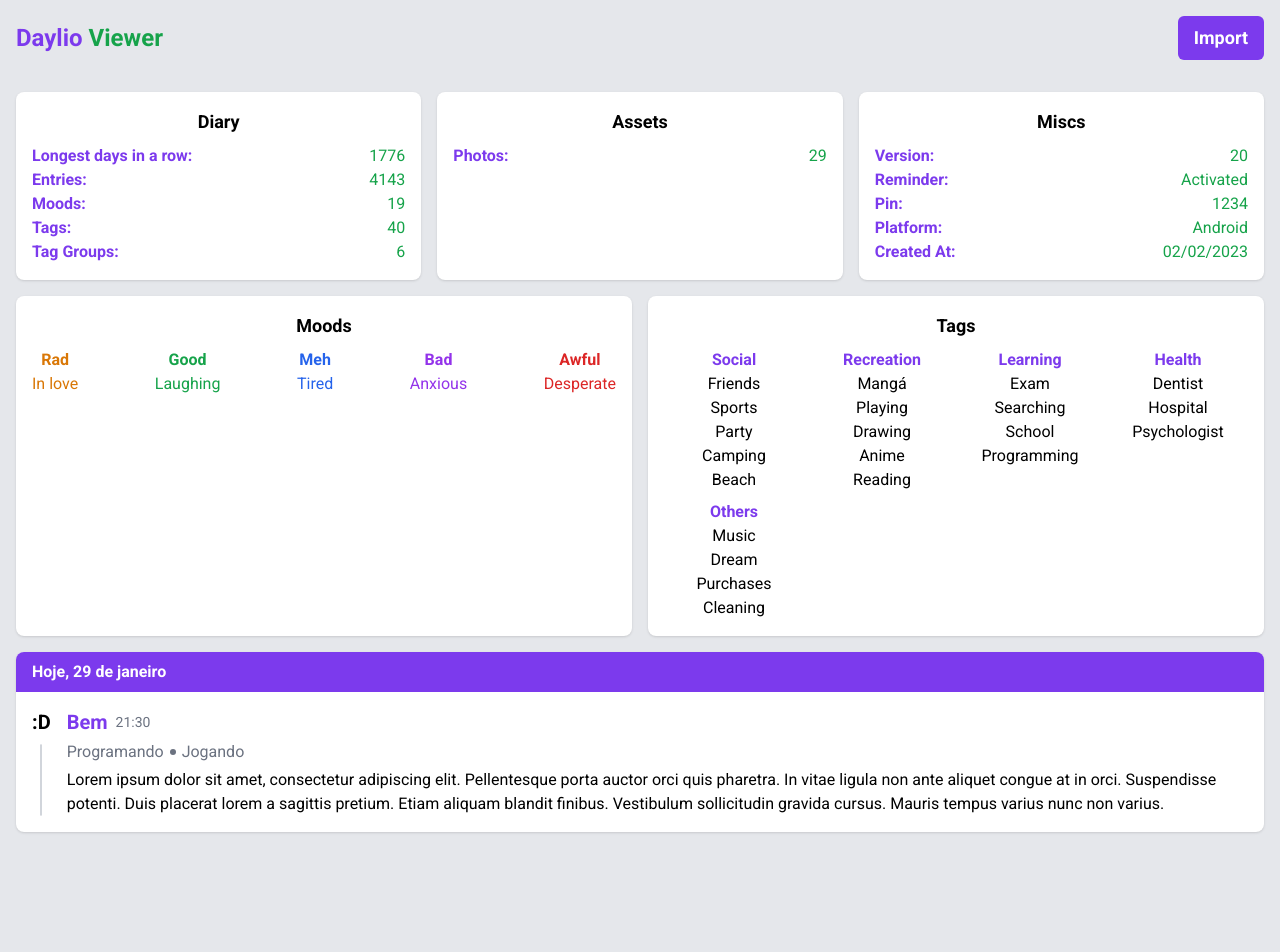
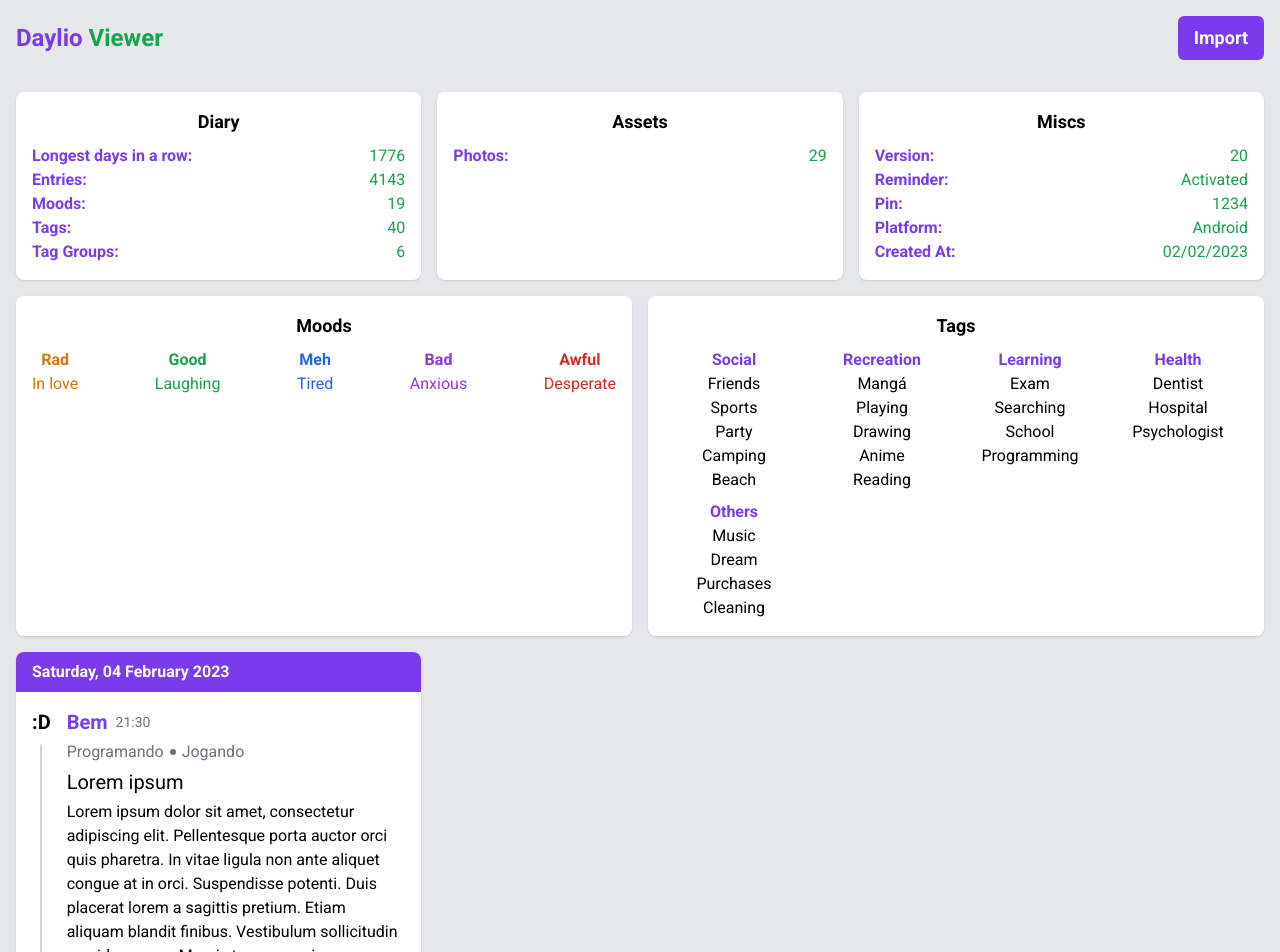
Before and after one commit to Lego4m/daylio-viewer, a React (Create React App) app: page / in a window 1280 px wide. Shown: the top 952 px of the page. Before the commit the page ends 848 px from the top, so only its background shows below. Built offline with nearby package versions, Linux system fonts and the light colour scheme.

Commit message:
Add grid to dayEntriesList * Add noteTitle * Add noteImage

```diff
--- a/src/App.tsx
+++ b/src/App.tsx
@@ -170,10 +170,10 @@
         </section>
       </main>
 
-      <ul className="mt-4 flex flex-col gap-4">
+      <ul className="mt-4 grid grid-cols-1 gap-4 md:grid-cols-2 xl:grid-cols-3">
         <li className="rounded-lg bg-white shadow">
           <header className="rounded-t-lg bg-violet-600 py-2 px-4">
-            <h1 className="font-bold text-white">Hoje, 29 de janeiro</h1>
+            <h1 className="font-bold text-white">Saturday, 04 February 2023</h1>
           </header>
 
           <ul className="flex flex-col gap-2 p-4">
@@ -199,6 +199,8 @@
                   </li>
                 </ul>
 
+                <h1 className="text-xl">Lorem ipsum</h1>
+
                 <p>
                   Lorem ipsum dolor sit amet, consectetur adipiscing elit.
                   Pellentesque porta auctor orci quis pharetra. In vitae ligula
@@ -207,6 +209,8 @@
                   finibus. Vestibulum sollicitudin gravida cursus. Mauris tempus
                   varius nunc non varius.
                 </p>
+
+                <img src="#" alt="" className="rounded-lg" />
               </div>
             </li>
           </ul>
```
